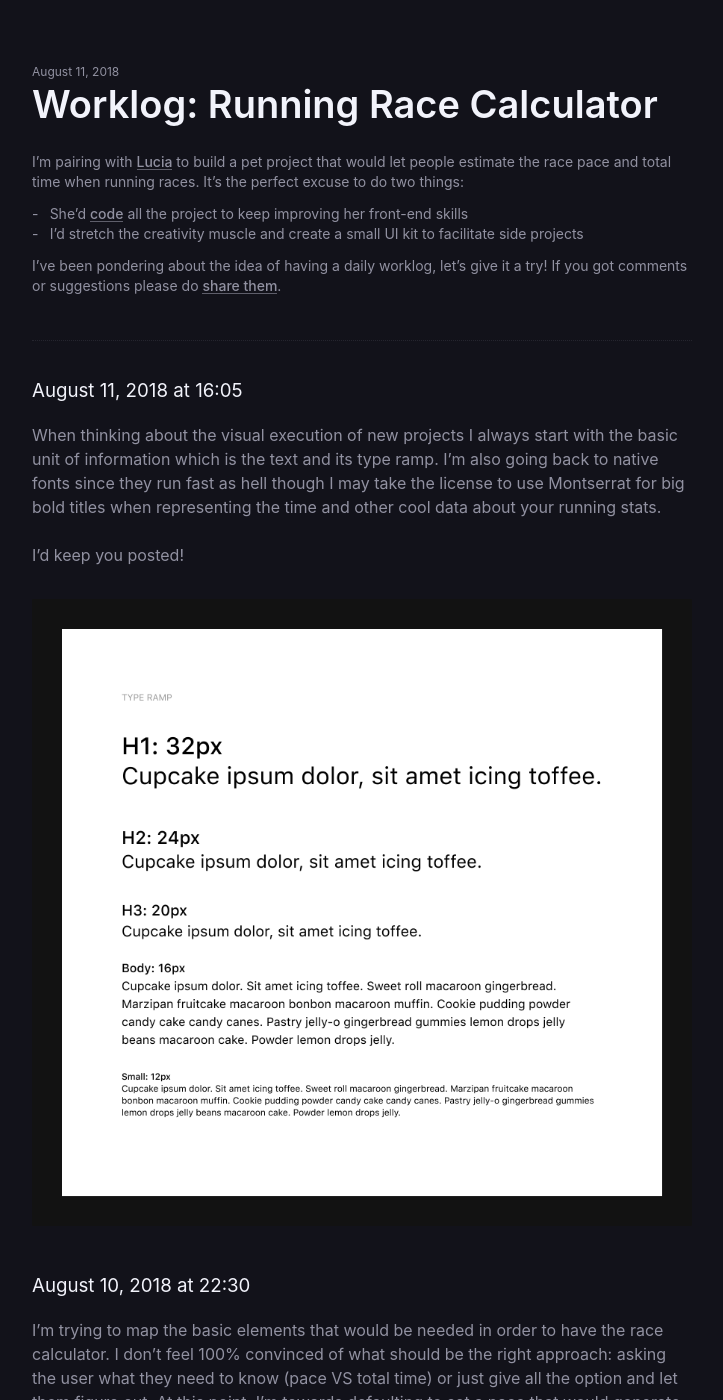
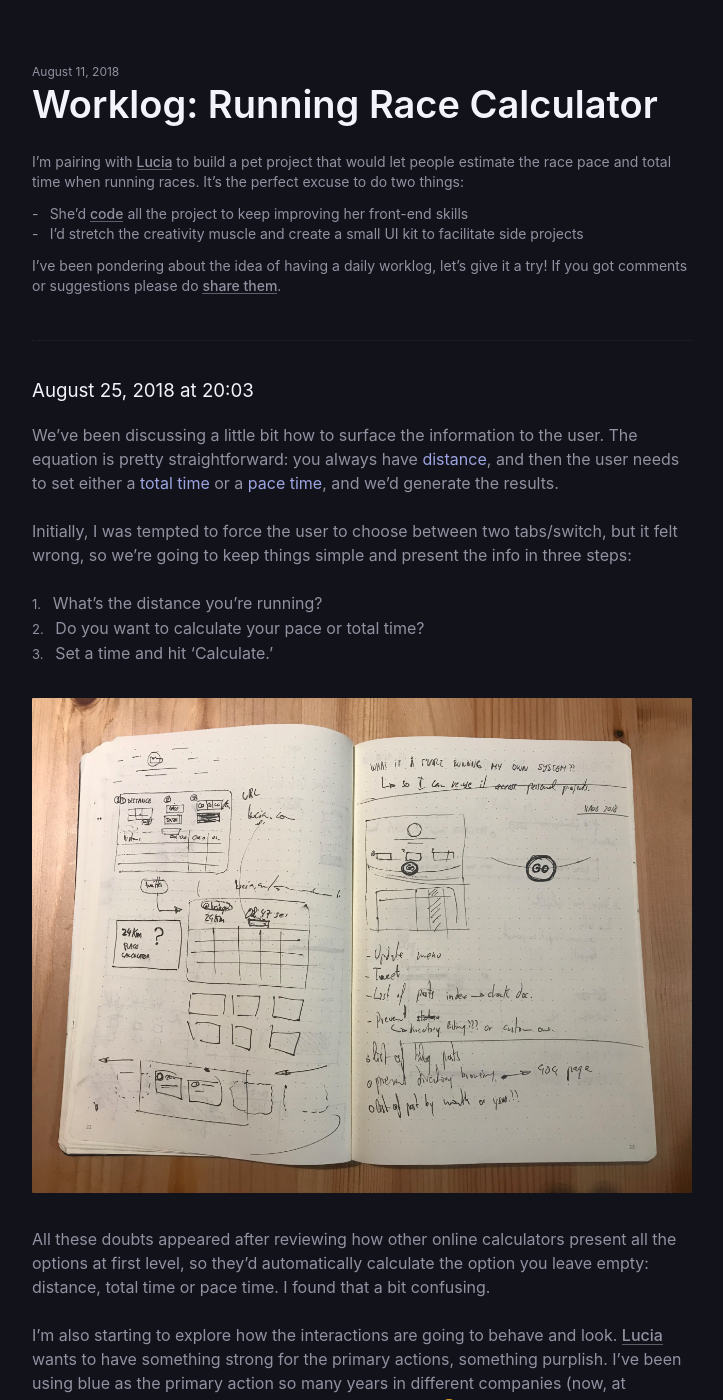
Before and after one commit to adrianmg/adrianmg.github.io, a Jekyll site: the page built from _posts/2018-08-11-race-calculator.md, in a window 1280 px wide and 1400 px high. Shown: the whole window, without its empty margins (278-1001 px from the left). Built offline with Jekyll 4.4.1, drawn with Linux system fonts in a browser that asks for light colours; some of the changed text lies outside the part shown.

Commit message:
blog: race calculator post updated

```diff
--- a/_posts/2018-08-11-race-calculator.md
+++ b/_posts/2018-08-11-race-calculator.md
@@ -14,6 +14,25 @@ I'm pairing with [Lucia](http://luciagm.net) to build a pet project that would l
 I've been pondering about the idea of having a daily worklog, let's give it a try! If you got comments or suggestions please do [share them](http://twitter.com/adrianmg).
 "
 ---
+
+### August 25, 2018 at 20:03
+{:.anchor }
+
+We’ve been discussing a little bit how to surface the information to the user. The equation is pretty straightforward: you always have **distance**, and then the user needs to set either a **total time** or a **pace time**, and we’d generate the results.
+
+Initially, I was tempted to force the user to choose between two tabs/switch, but it felt wrong, so we’re going to keep things simple and present the info in three steps:
+
+1. What’s the distance you’re running?
+2. Do you want to calculate your pace or total time?
+3. Set a time and hit ‘Calculate.’
+
+![Notebook sketch race calculator]({{ "/assets/images/posts/2018/race-calculator-03.png" | relative_url }})
+
+All these doubts appeared after reviewing how other online calculators present all the options at first level, so they’d automatically calculate the option you leave empty: distance, total time or pace time. I found that a bit confusing.
+
+I'm also starting to explore how the interactions are going to behave and look. [Lucia](http://luciagm.net) wants to have something strong for the primary actions, something purplish. I've been using blue as the primary action so many years in different companies (now, at Microsoft) that I guess it's a blow of fresh air my eyes 😅.
+
+![Notebook sketch race calculator]({{ "/assets/images/posts/2018/race-calculator-04.png" | relative_url }})
 
 ### August 11, 2018 at 16:05
 {:.anchor }
```
Also changed, not shown: assets/images/posts/2018/race-calculator-03.png (added), assets/images/posts/2018/race-calculator-04.png (added).
